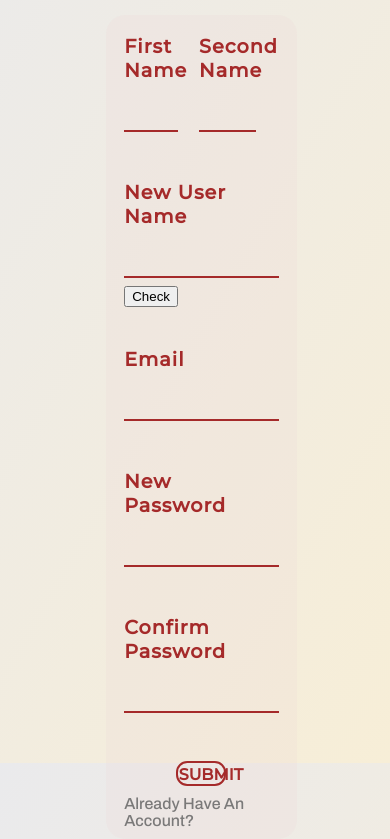
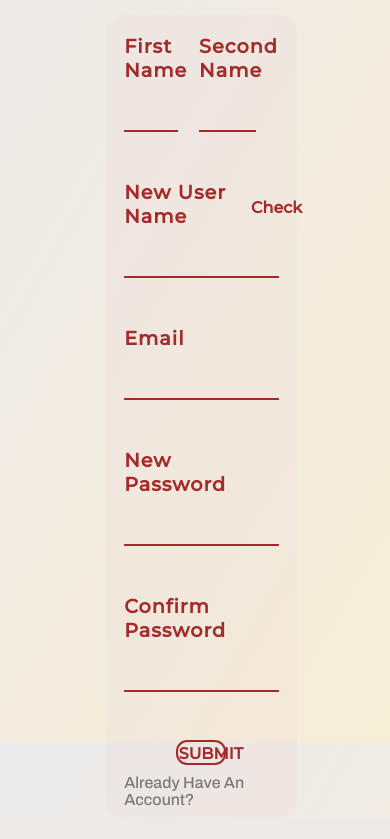
Before and after one commit to KURUVIBRO/respare_deploy, a Django app: page /register/ in a window 390 px wide; the page is wider, and only the part inside the window is pictured. Shown: the part 269-1108 px from the top of that part. After the commit the page ends 1075 px from the top of that part, so only its background shows below. Run offline with Django 4.2, Linux system fonts and the light colour scheme.

Commit message:
username chech mobile edit

```diff
--- a/backend/static/signup.css
+++ b/backend/static/signup.css
@@ -332,4 +332,20 @@ form a:hover{
         left: 0vh;
 
     }
+    .check-btn{
+        position: absolute;
+        background: none;
+        /* justify-self: center; */
+        font-family: 'Montserrat';
+        top: 2vh;
+        left: 31vw;
+        color: brown;
+        font-weight: bold;
+        font-size: 1em;
+        width: 8vw;
+        height: 2vh;
+        border: 2px transparent;
+        border-radius: 0.7em;
+        border-color: brown;
+    }
 }
```
